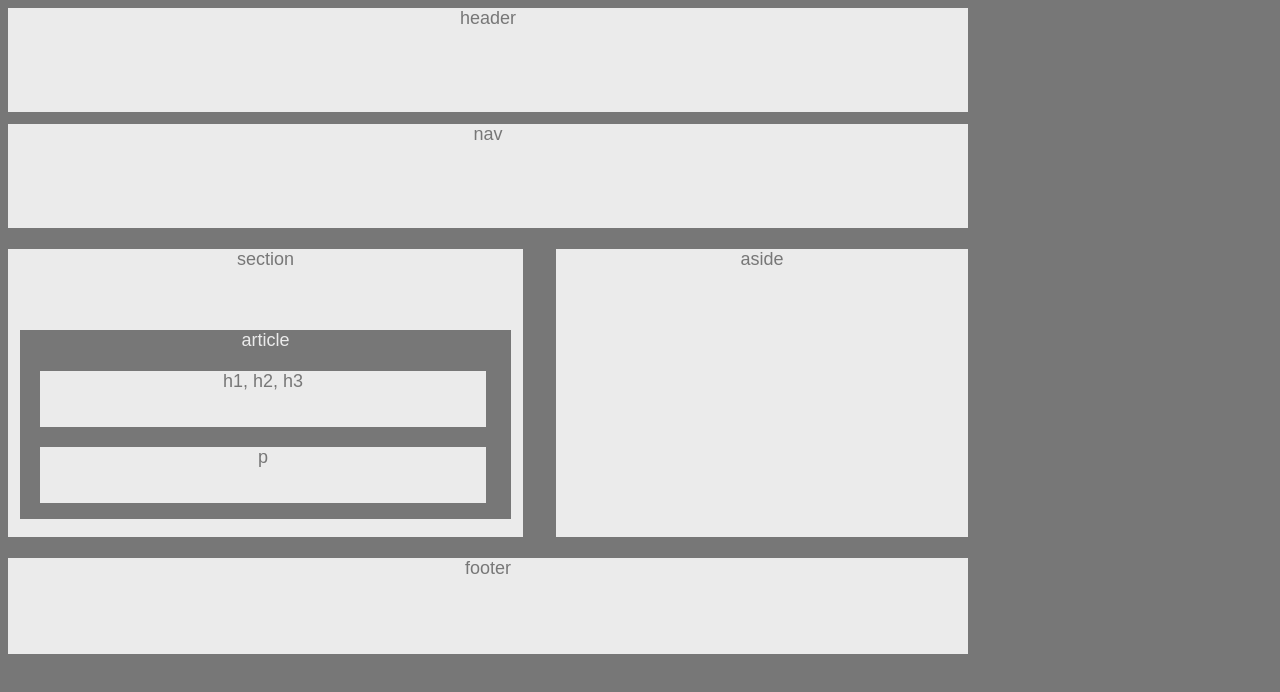
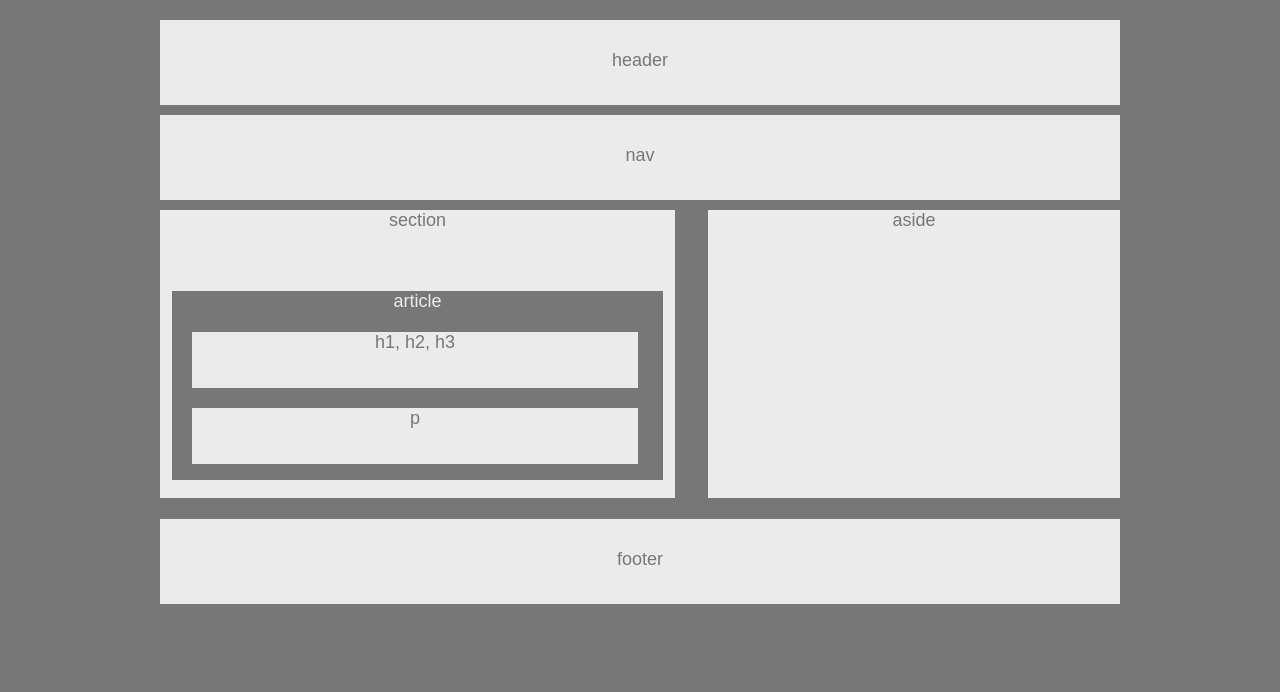
Before and after one commit to anhthule1926/HW-Wireframe, a plain HTML site: page index.html in a window 1280 px wide. Drawn offline with Linux system fonts and the light colour scheme.

Commit message:
updating css

```diff
--- a/index.html
+++ b/index.html
@@ -2,7 +2,7 @@
 <html>
 
 <head>
-    <link href="style.css" rel="stylesheet">
+    <link href="style.css" rel="stylesheet" type="text/css">
 </head>
 
 <body>
--- a/style.css
+++ b/style.css
@@ -5,22 +5,28 @@ body {
     font-size: 18px;
     color: #777;
     background: #777;
-    width: 960px;
+    margin-left: auto;
+    margin-right: auto;
+    width: 960px
 }
 
-header {
-    width: 960px;
-    height: 104px;
+
+header {width: 960px;
+    height: 55px;
     margin: 0 auto;
-    margin-bottom: 12px;
+    margin-bottom: 10px;
+    margin-top: 20px;
+    padding-top: 30px;
+    align-items: center;
     text-align: center;
 }
 
-
 nav {width: 960px;
-    height: 104px;
+    height: 55px;
     margin: 0 auto;
-    margin-bottom: 21px;
+    margin-bottom: 10px;
+    padding-top: 30px;
+    align-items: center;
     text-align: center;
 }
 
@@ -32,15 +38,16 @@ section {width: 515px;
     height: 288px;
     margin: 0 auto;
     margin-bottom: 21px;
+    align-items: center;
     text-align: center;
-    float: left;
+    float: left
 }
 
     article {width: 491px;
         height: 189px;
         color: #ebebeb;
         background: #777;
-        margin: 60px auto
+        margin: 60px auto;
     }
 
         .headers {width: 446px;
@@ -57,14 +64,21 @@ section {width: 515px;
             margin: 20px;
         }
 
+
 aside {width: 412px;
     height: 288px;
     margin: 0 auto;
     margin-bottom: 21px;
     text-align: center;
-    float: right; }
+    float: right;
+}
 
-footer {width: 940;
-     height: 96px;
-     clear: both;
-     text-align: center; }
+footer {width: 960px;
+    height: 55px;
+    margin: 0 auto;
+    margin-bottom: 10px;
+    padding-top: 30px;
+    align-items: center;
+    text-align: center;
+    clear: both;
+}
```
